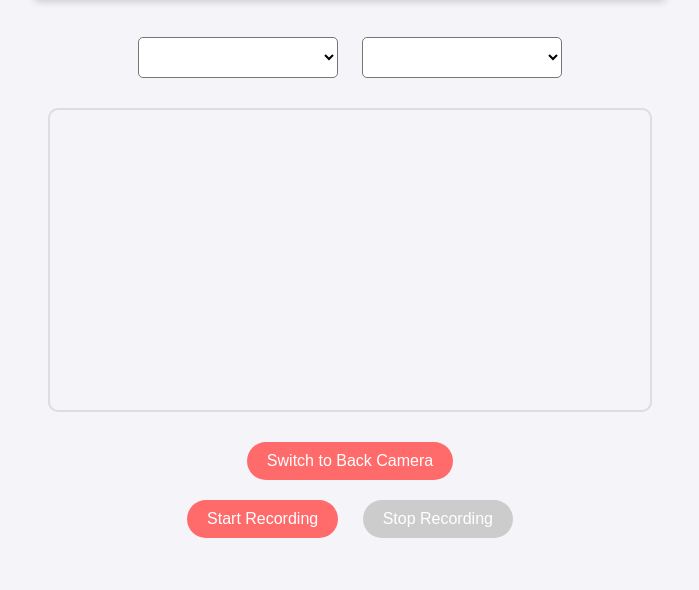
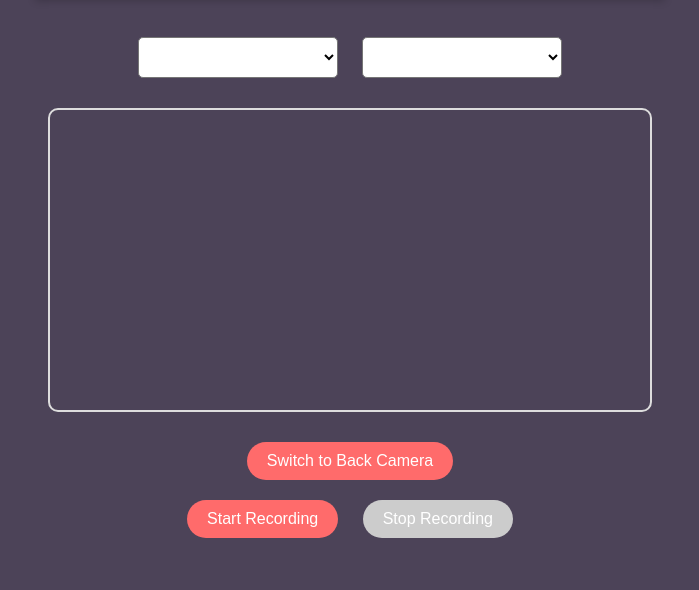
Before and after one commit to s322596/arweb, a website built with Vite: page index.html in a window 1280 px wide. Shown: the part 226-816 px from the top of the page, without its empty margins (290-989 px from the left). Built offline with nearby package versions, Linux system fonts and the light colour scheme; no server answers; what @snap/camera-kit would draw is missing.

Commit message:
background change

```diff
--- a/styles.css
+++ b/styles.css
@@ -1,6 +1,6 @@
 body {
   font-family: 'Arial', sans-serif;
-  background-color: #f4f4f9;
+  background-color: #4c4358;
   color: #333;
   display: flex;
   flex-direction: column;
```
